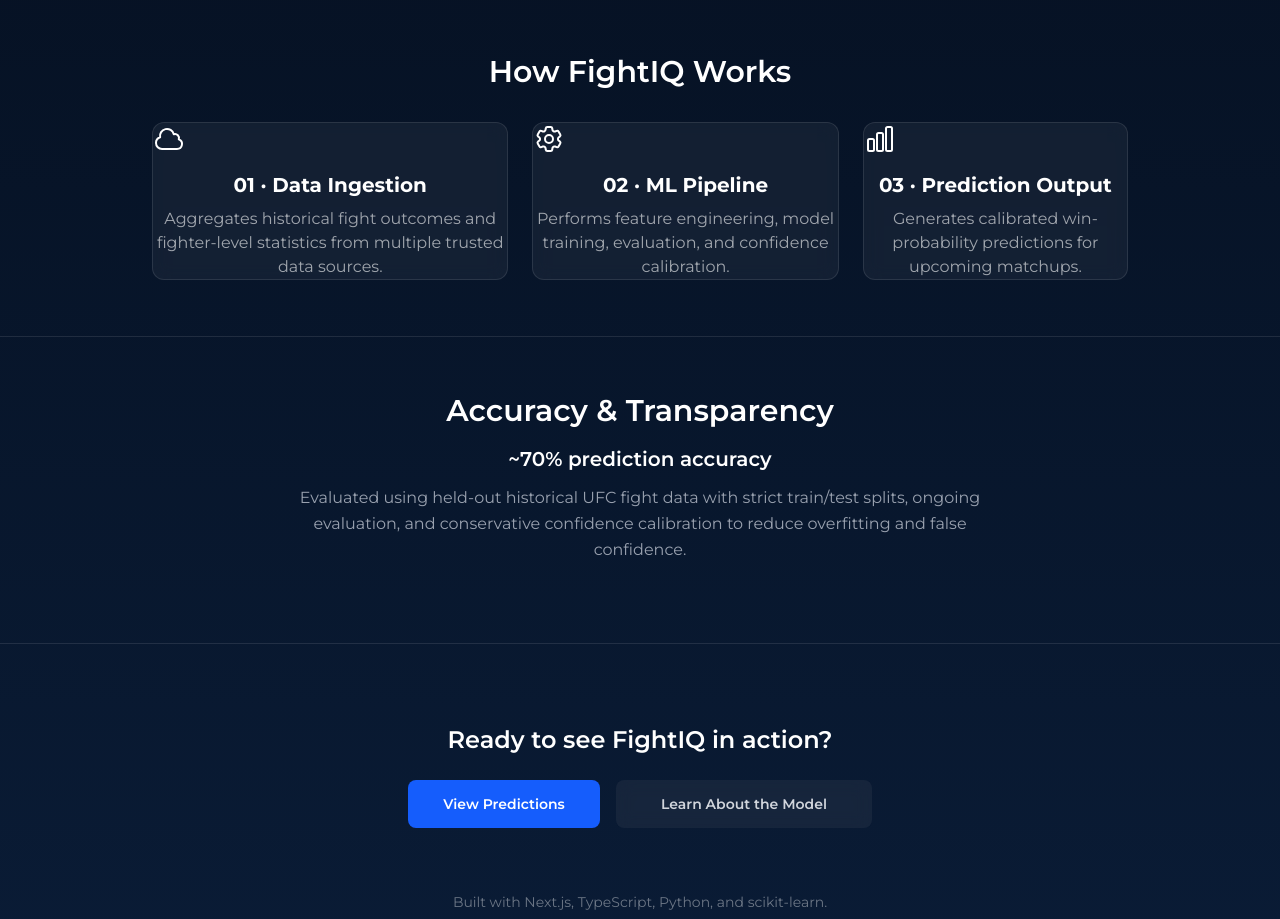
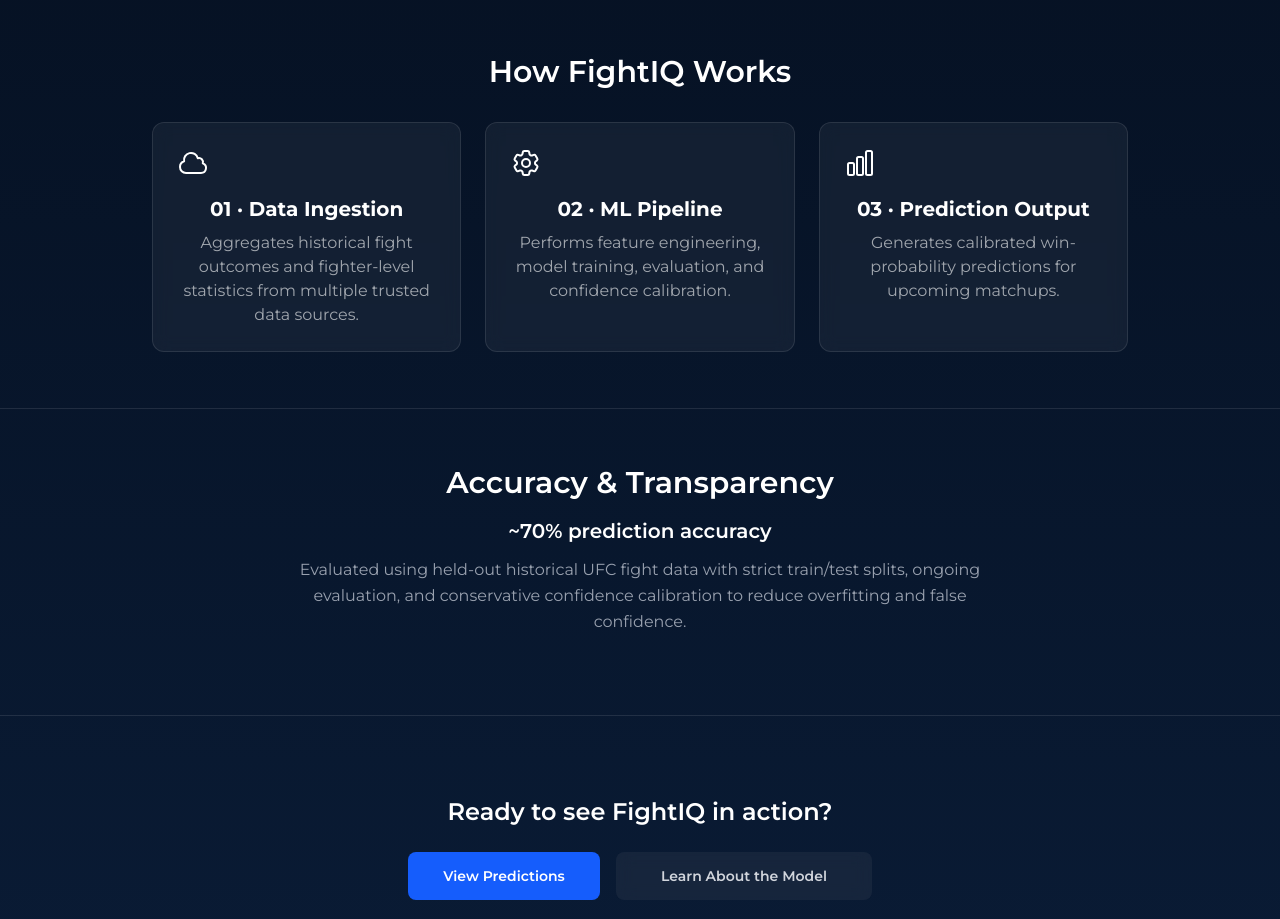
Before and after one commit to zaki-moh/FightIQ, a Next.js app in the folder sports-predictor-frontend/: page /learn-more in a window 1280 px wide. Shown: the part 780-1699 px from the top of the page. Built offline with nearby package versions, Linux system fonts and the light colour scheme.

Commit message:
navigation fixed

```diff
--- a/sports-predictor-frontend/app/(root)/learn-more/page.tsx
+++ b/sports-predictor-frontend/app/(root)/learn-more/page.tsx
@@ -70,23 +70,26 @@
           How FightIQ Works
         </h2>
 
-        <div className="flex flex-col sm:flex-row gap-6">
+      <div className="grid grid-cols-1 sm:grid-cols-2 lg:grid-cols-3 gap-6 max-w-6xl w-full">
           <Card
             title="01 · Data Ingestion"
             description="Aggregates historical fight outcomes and fighter-level statistics from multiple trusted data sources."
             icon={<CloudIcon className="h-8 w-8 text-white" />}
+          className="p-6 hover:-translate-y-0.5 transition-transform duration-200"
           />
 
           <Card
             title="02 · ML Pipeline"
             description="Performs feature engineering, model training, evaluation, and confidence calibration."
             icon={<Cog6ToothIcon className="h-8 w-8 text-white" />}
+          className="p-6 hover:-translate-y-0.5 transition-transform duration-200"
           />
 
           <Card
             title="03 · Prediction Output"
             description="Generates calibrated win-probability predictions for upcoming matchups."
             icon={<ChartBarIcon className="h-8 w-8 text-white" />}
+          className="p-6 hover:-translate-y-0.5 transition-transform duration-200"
           />
         </div>
       </section>
--- a/sports-predictor-frontend/app/(root)/view-predictions/page.tsx
+++ b/sports-predictor-frontend/app/(root)/view-predictions/page.tsx
@@ -28,7 +28,7 @@
             alt: 'NFL',
         },
         {
-            id: 'premier-league',
+            id: 'premier-leugue',
             title: 'Premier League',
             logo: '/assets/icons/PremLeug.png',
             alt: 'Premier League',
@@ -49,7 +49,7 @@
                 <Card
                     key={sport.id}
                     onClick={() => onClick(sport.id)}
-                    className="px-6 py-8 w-44 flex flex-col items-center gap-3 cursor-pointer hover:bg-white/10 hover:scale-[1.03] transition-all duration-200"
+                    className="px-6 py-8 w-40 flex flex-col items-center gap-3 cursor-pointer hover:bg-white/10 hover:scale-[1.03] transition-all duration-200"
                     icon={
                         <div className="flex justify-center items-center h-24 w-32">
                             <Image width={1024} height={379} src={sport.logo} alt={sport.alt}
```
